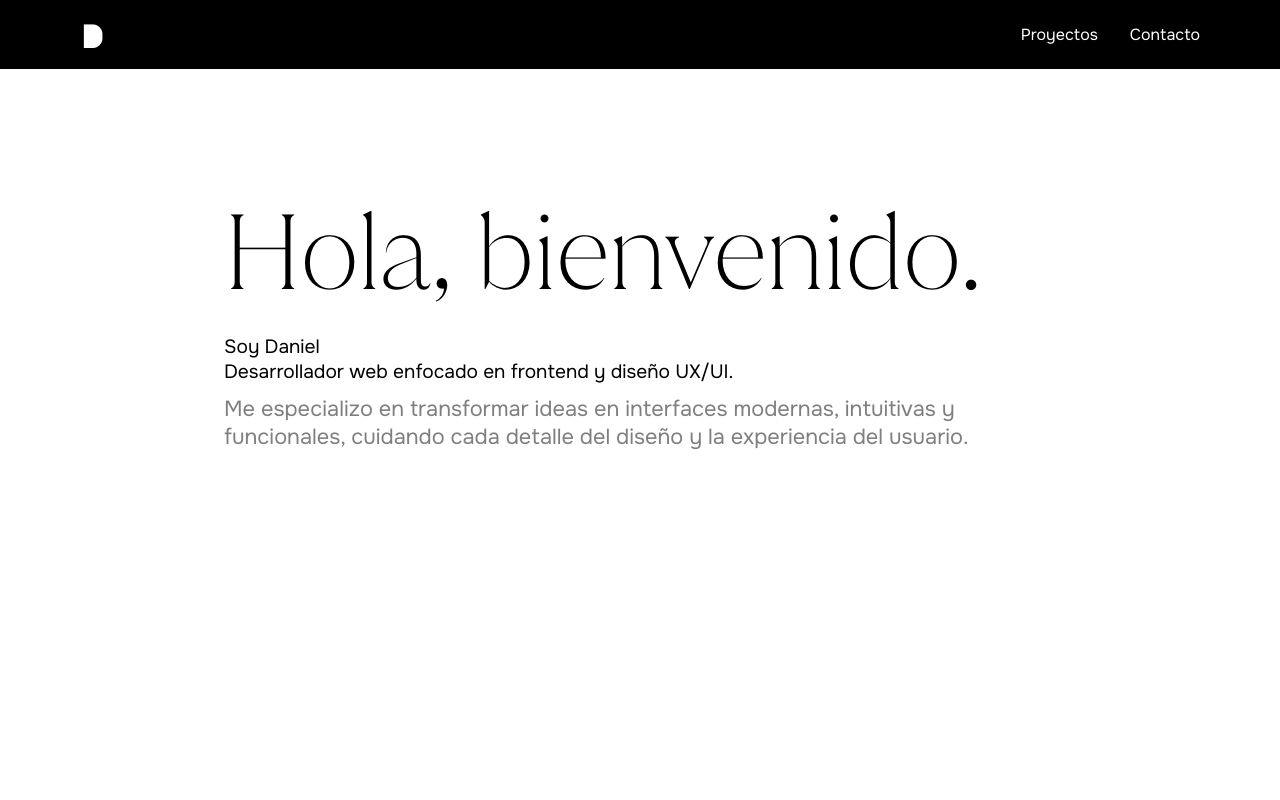
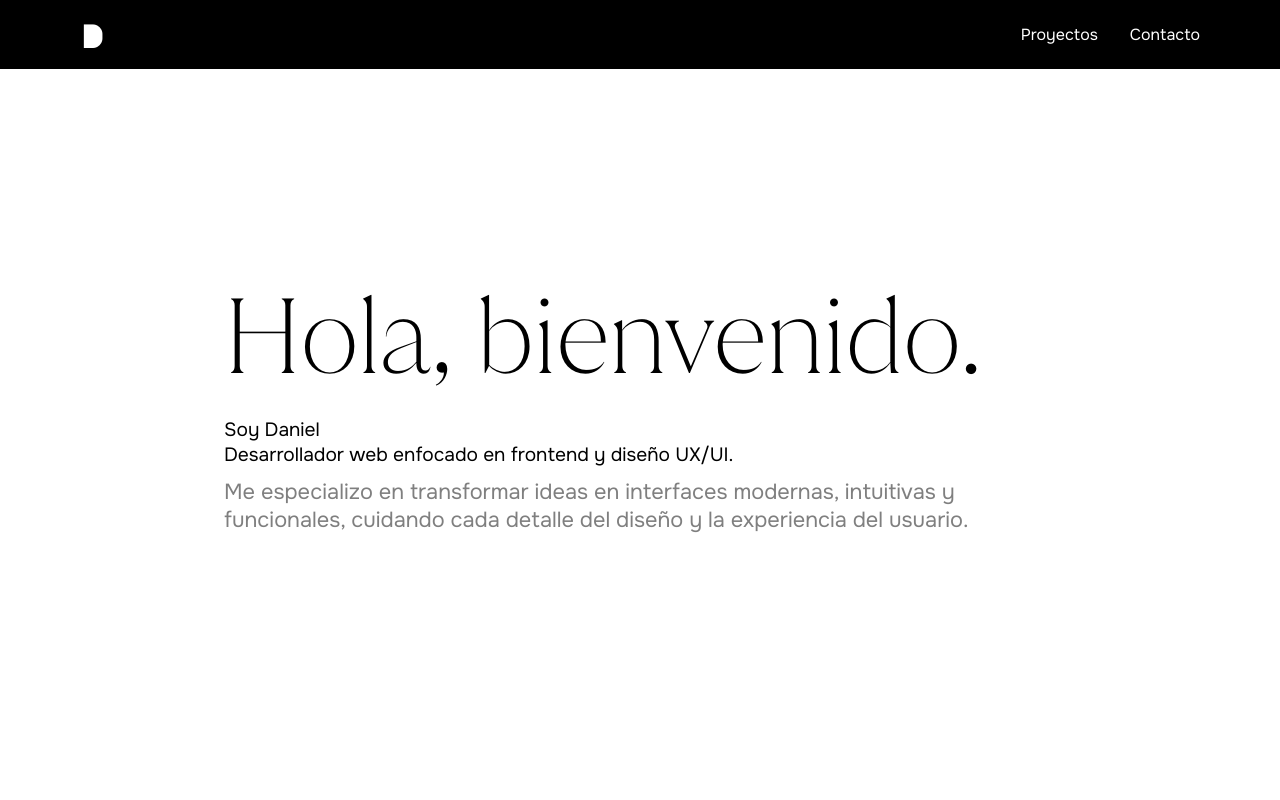
Before and after one commit to Daniel-orona21/cv, an Angular app: page / in a window 1280 px wide. Shown: the top 800 px of the page. Built offline with nearby package versions, Linux system fonts and the light colour scheme.

Commit message:
correcciones scroll

```diff
--- a/src/app/app.scss
+++ b/src/app/app.scss
@@ -1,31 +1,43 @@
 @import url('https://fonts.googleapis.com/css2?family=Major+Mono+Display&family=Onest:wght@100..900&display=swap');
 
-// Estilos para Lenis scroll suave
-.contenido.lenis,
-.contenido.lenis-smooth {
+// Estilos para Lenis scroll suave en toda la página
+html.lenis,
+html.lenis body {
+  height: auto;
+}
+
+.lenis.lenis-smooth {
   scroll-behavior: auto !important;
 }
 
-.contenido.lenis-smooth [data-lenis-prevent] {
+.lenis.lenis-smooth [data-lenis-prevent] {
   overscroll-behavior: contain;
 }
 
-.contenido.lenis-stopped {
+.lenis.lenis-stopped {
   overflow: hidden;
 }
 
-.contenido.lenis-scrolling iframe {
+.lenis.lenis-scrolling iframe {
   pointer-events: none;
+}
+
+// Bloquear scroll en toda la página cuando está bloqueado
+html.scroll-blocked,
+body.scroll-blocked {
+  overflow: hidden !important;
+  height: 100vh;
+  position: fixed;
+  width: 100%;
 }
 
 .cuerpo {
     width: 100%;
     max-width: 100vw;
     min-height: 100vh;
-    max-height: 100vh;
     display: flex;
     flex-direction: column;
-    overflow: hidden;
+    overflow-x: hidden;
 }
 
 // Desactivar animaciones cuando la clase animations-disabled está presente
@@ -58,8 +70,10 @@
     background-color: rgb(0, 0, 0);
     z-index: 99;
     width: 100%;
-    position: sticky;
+    position: fixed;
     top: 0;
+    left: 0;
+    right: 0;
     display: flex;
     align-items: center;
     justify-content: space-between;
@@ -124,40 +138,20 @@
     justify-content: center;
     display: flex;
     flex: 1;
-    position: absolute;
+    position: relative;
     min-width: 100vw;
     max-width: 100vw;
     min-height: 100vh;
-      max-height: 100vh;
-    overflow-y: auto;
-    overflow-x: hidden;
     flex-direction: column;
 
     &.scroll-blocked {
-        overflow-y: hidden;
+        overflow: hidden;
         touch-action: none;
     }
 
-     &::-webkit-scrollbar {
-    width: 6px;
-  }
-
-  &::-webkit-scrollbar-track {
-    background: transparent;
-  }
-
-  &::-webkit-scrollbar-thumb {
-    background-color: rgba(0, 0, 0, 0.3);
-    border-radius: 10px;
-  }
-
-  &::-webkit-scrollbar-thumb:hover {
-    background-color: rgba(0, 0, 0, 0.5);
-  }
-
     .saludo {
         background-color: white;
-        min-height: 120vh;
+        min-height: 100vh;
         width: 100%;
         overflow: hidden;
         display: flex;
--- a/src/app/app.ts
+++ b/src/app/app.ts
@@ -12,13 +12,12 @@ import { Sobremi } from "./components/sobremi/sobremi";
 export class App implements AfterViewInit, OnDestroy {
   protected readonly title = signal('cv');
 
+  // Opción para activar/desactivar animaciones (cambiar a false para desarrollo)
   protected readonly enableAnimations = false;
 
   @HostBinding('class.animations-disabled') get animationsDisabled() {
     return !this.enableAnimations;
   }
-
-  @ViewChild('contenido', { static: false }) contenidoRef!: ElementRef<HTMLDivElement>;
 
   protected scrollBlocked = signal(true);
   private lenis: Lenis | null = null;
@@ -26,9 +25,13 @@ export class App implements AfterViewInit, OnDestroy {
   ngAfterViewInit() {
     this.initLenis();
 
+    // Aplicar bloqueo inicial
+    this.updateScrollBlock();
+
     if (this.enableAnimations) {
       setTimeout(() => {
         this.scrollBlocked.set(false);
+        this.updateScrollBlock();
         if (this.lenis) {
           this.lenis.start();
           this.startLenisRaf();
@@ -37,6 +40,7 @@ export class App implements AfterViewInit, OnDestroy {
     } else {
       setTimeout(() => {
         this.scrollBlocked.set(false);
+        this.updateScrollBlock();
         if (this.lenis) {
           this.lenis.start();
           this.startLenisRaf();
@@ -45,13 +49,31 @@ export class App implements AfterViewInit, OnDestroy {
     }
   }
 
+  private updateScrollBlock() {
+    if (typeof document !== 'undefined') {
+      if (this.scrollBlocked()) {
+        document.body.classList.add('scroll-blocked');
+        document.documentElement.classList.add('scroll-blocked');
+      } else {
+        // Desbloquear el scroll y asegurar que funcione correctamente
+        document.body.classList.remove('scroll-blocked');
+        document.documentElement.classList.remove('scroll-blocked');
+        // Asegurar que el scroll pueda funcionar normalmente después del desbloqueo
+        document.body.style.position = '';
+        document.body.style.height = '';
+        document.body.style.width = '';
+        document.documentElement.style.position = '';
+        document.documentElement.style.height = '';
+        document.documentElement.style.width = '';
+      }
+    }
+  }
+
   private initLenis() {
+    // Esperar a que el DOM esté completamente renderizado
     setTimeout(() => {
-      const contenidoElement = this.contenidoRef?.nativeElement;
-      if (contenidoElement) {
+      // Configuración de Lenis para scroll suave en toda la página
       this.lenis = new Lenis({
-          wrapper: contenidoElement,
-          content: contenidoElement,
         duration: 1.2,
         easing: (t) => Math.min(1, 1.001 - Math.pow(2, -10 * t)),
         orientation: 'vertical',
@@ -67,7 +89,6 @@ export class App implements AfterViewInit, OnDestroy {
         this.lenis.stop();
       } else {
         this.startLenisRaf();
-        }
       }
     }, 100);
   }
--- a/src/app/components/sobremi/sobremi.scss
+++ b/src/app/components/sobremi/sobremi.scss
@@ -0,0 +1,3 @@
+.cuerpo {
+    height: 200vh;
+}
--- a/src/styles.scss
+++ b/src/styles.scss
@@ -7,6 +7,29 @@
     font-style: normal;
 }
 
+html, body {
+    overflow-x: hidden;
+    overflow-y: auto;
+    height: auto;
+    min-height: 100%;
+      &::-webkit-scrollbar {
+    width: 4px;
+  }
+
+  &::-webkit-scrollbar-track {
+    background: transparent;
+  }
+
+  &::-webkit-scrollbar-thumb {
+    background-color: rgba(0, 0, 0, 0.3);
+    border-radius: 10px;
+  }
+
+  &::-webkit-scrollbar-thumb:hover {
+    background-color: rgba(0, 0, 0, 0.5);
+  }
+}
+
 @font-face {
   font-family: 'Juana Sans';
   src: url('./assets/fuentes/juana-thin.otf') format('opentype');
```
Lines whose indentation alone changed are shown as unchanged.
